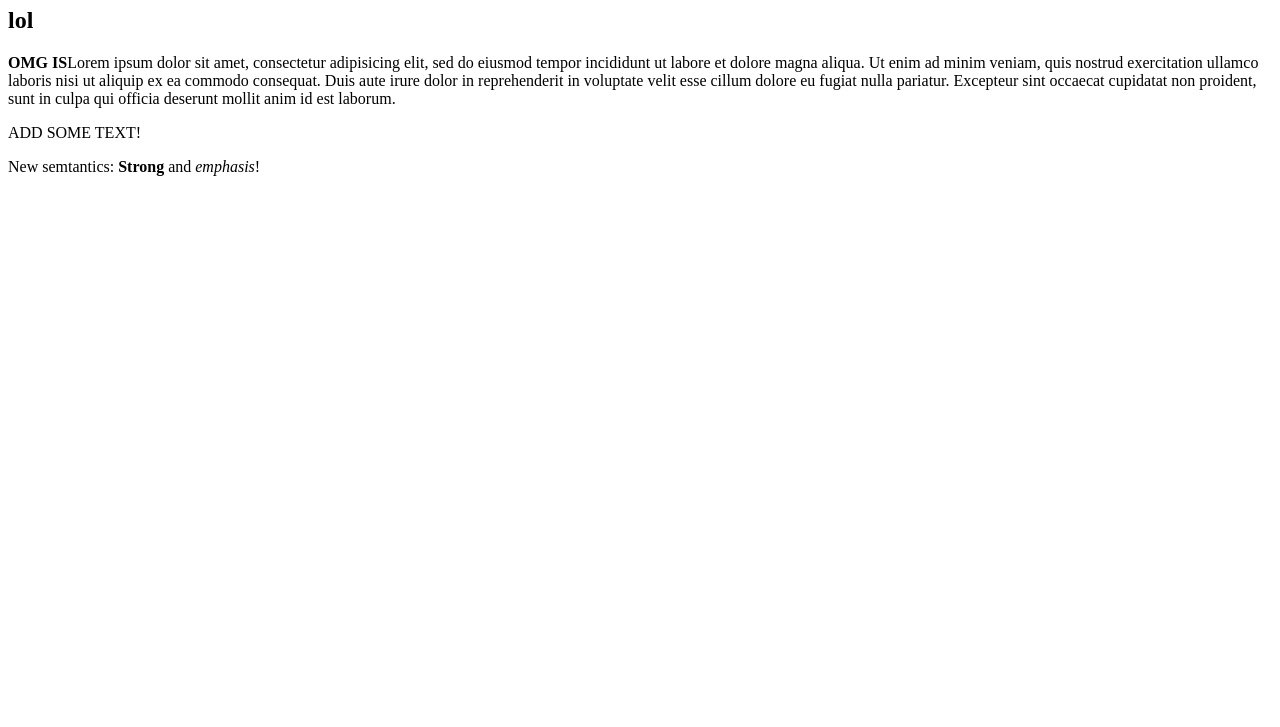
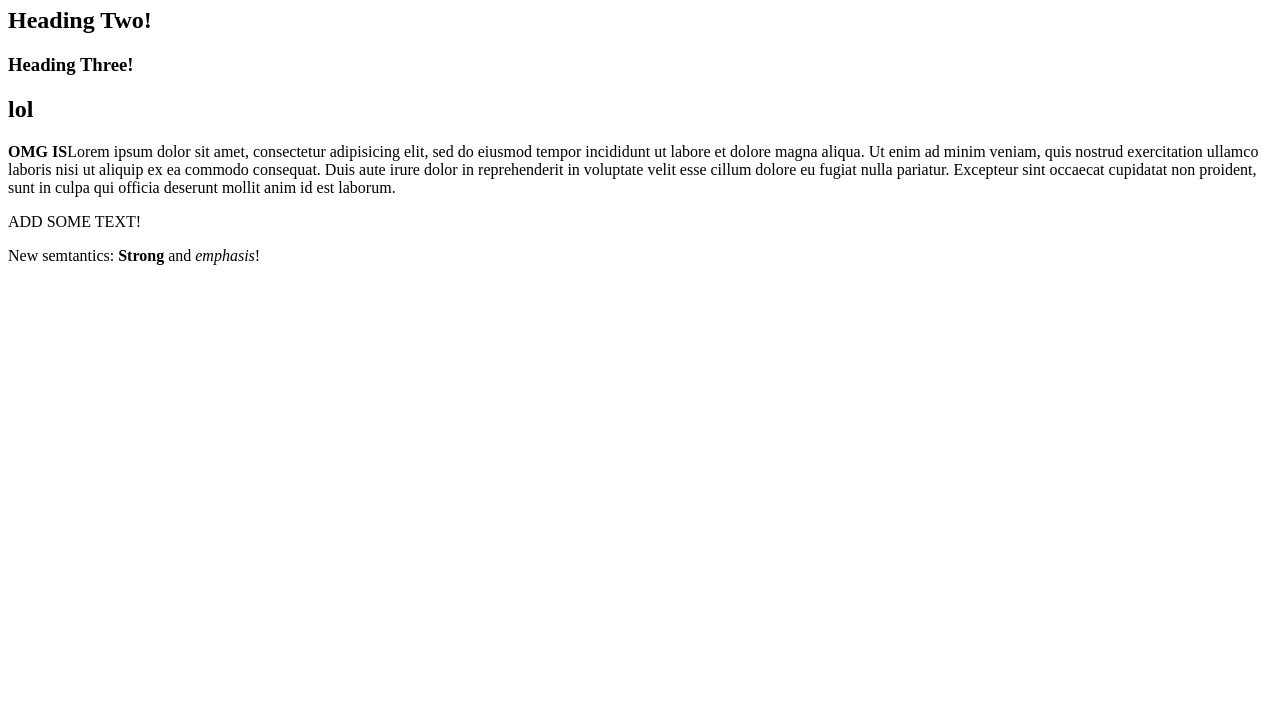
Before and after one commit to sadfool1/Flask_bootcamp, a plain HTML site: page Section 2 - HTML CRASH COURSE/basic.html in a window 1280 px wide. Shown: the part 73-800 px from the top of the page. Drawn offline with Linux system fonts and the light colour scheme.

Commit message:
Update basic.html

```diff
--- a/Section 2 - HTML CRASH COURSE/basic.html
+++ b/Section 2 - HTML CRASH COURSE/basic.html
@@ -6,6 +6,8 @@
   </head>
   <body>
     <h1> Heading One! </h1>
+    <h2> Heading Two! </h2>
+    <h3> Heading Three! </h3>
     <h2> lol </h2>
     <p> <strong> OMG IS</strong>Lorem ipsum dolor sit amet, consectetur adipisicing elit, sed do eiusmod tempor incididunt ut labore et dolore magna aliqua. Ut enim ad minim veniam, quis nostrud exercitation ullamco laboris nisi ut aliquip ex ea commodo consequat. Duis aute irure dolor in reprehenderit in voluptate velit esse cillum dolore eu fugiat nulla pariatur. Excepteur sint occaecat cupidatat non proident, sunt in culpa qui officia deserunt mollit anim id est laborum.</p>
     ADD SOME TEXT!
```
